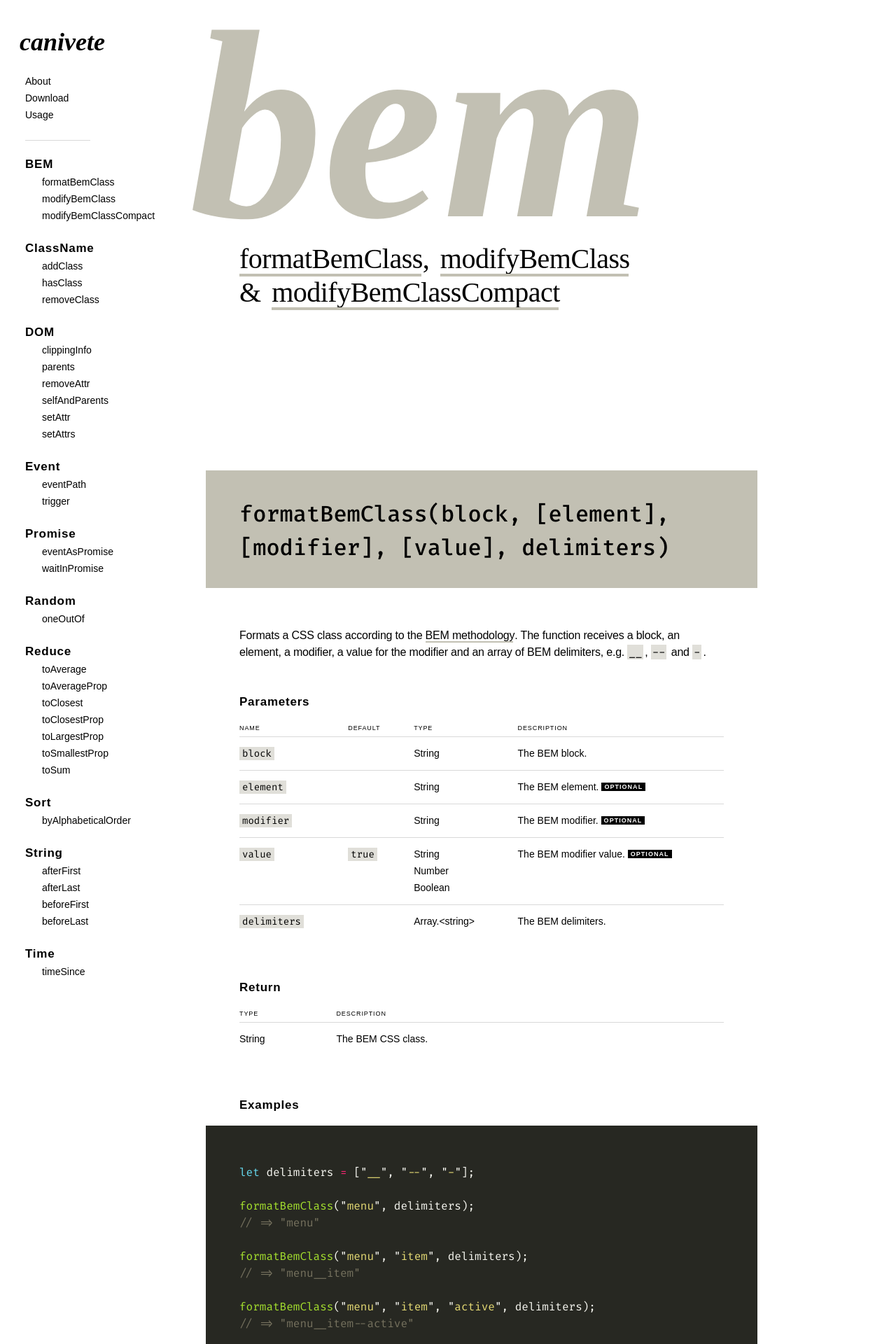
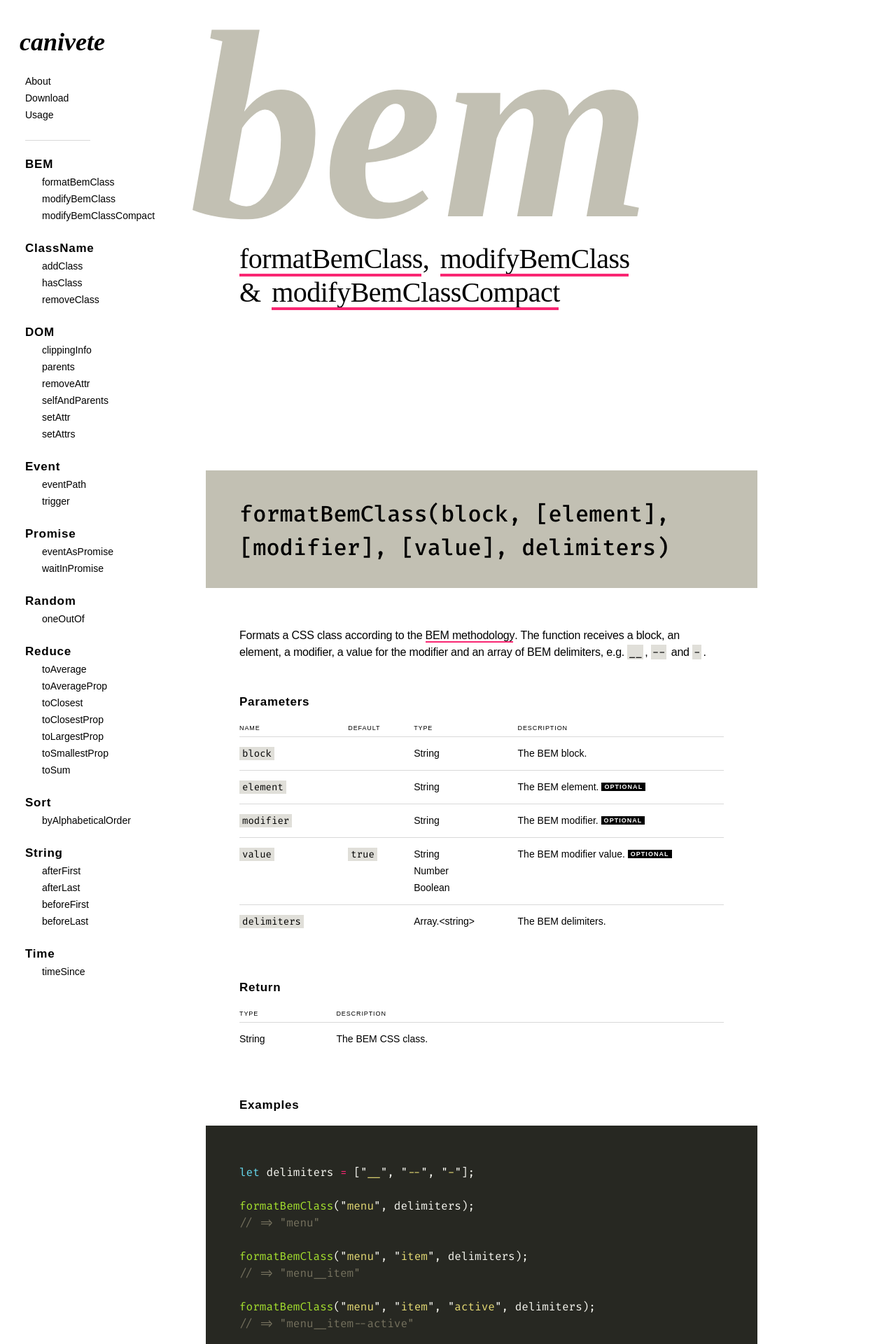
Before and after one commit to leofavre/canivete, a Jekyll site: the page built from docs/index.md, in a window 1280 px wide. Shown: the top 1920 px of the page at 70% size. Built offline with Jekyll 4.4.1, drawn with Linux system fonts in a browser that asks for light colours; some web fonts are replaced.

Commit message:
minor adjustments

```diff
--- a/docs/_sass/_content.scss
+++ b/docs/_sass/_content.scss
@@ -148,7 +148,7 @@
 
 	blockquote a:after {
 		bottom: -3px;
-		background: $light-grey;
+		background: $link-color;
 		height: 4px;
 	}
 
@@ -166,7 +166,7 @@
 		bottom: -2px;
 		width: calc(100% - 0.125rem);
 		height: 2px;
-		background: $light-grey;
+		background: $link-color;
 		z-index: 1;
 	}
 
--- a/docs/_sass/_variables.scss
+++ b/docs/_sass/_variables.scss
@@ -6,4 +6,4 @@ $grey: #94917b;
 $light-grey: lighten($grey, 20%);
 $code-grey: mix(white, $light-grey, 50%);
 $hairline-grey: mix(black, white, 30%);
-$link-color: #b4e7f8;
+$link-color: #f92672;
--- a/docs/index.md
+++ b/docs/index.md
@@ -430,7 +430,7 @@ manyElements[0].dataset.level;
 
 ### <a name="selfandparents">`selfAndParents(domEl)`</a>
 
-The same as `parents()`, except it includes
+The same as [`parents()`](#parents), except it includes
 the DOM element as the first item of the result.
 
 #### Parameter
```
Also changed, not shown: dist/selfAndParents.js, 2 other files.
